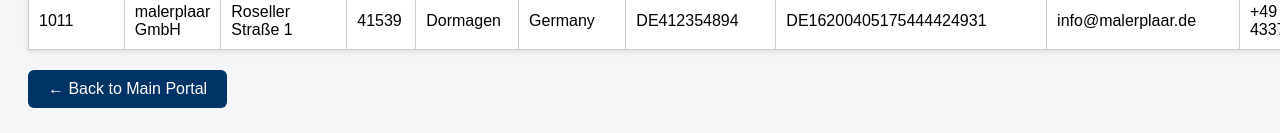
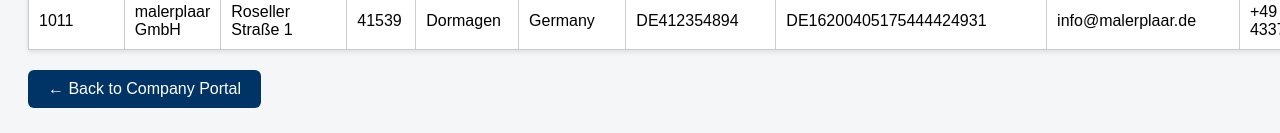
Before and after one commit to Silverrowing/Order-entry, a plain HTML site: page customer-table-view.html in a window 1280 px wide. Shown: the part 731-864 px from the top of the page. Drawn offline with Linux system fonts and the light colour scheme.

Commit message:
Update customer-table-view.html

```diff
--- a/customer-table-view.html
+++ b/customer-table-view.html
@@ -62,7 +62,7 @@
     <tbody></tbody>
   </table>
 
-  <a href="company-portal.html" class="back-button">← Back to Main Portal</a>
+  <a href="company-portal.html" class="back-button">← Back to Company Portal</a>
 
   <script>
     fetch('customer-master.json')
```
